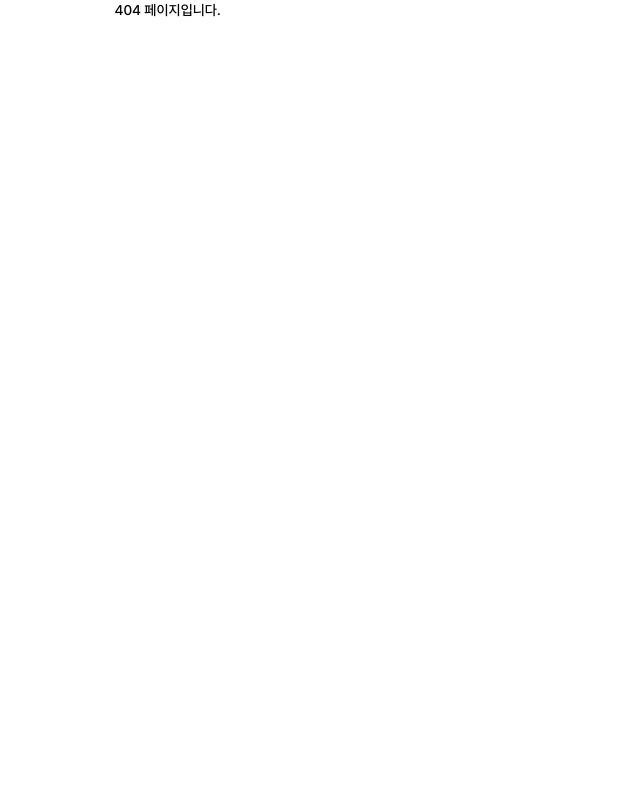
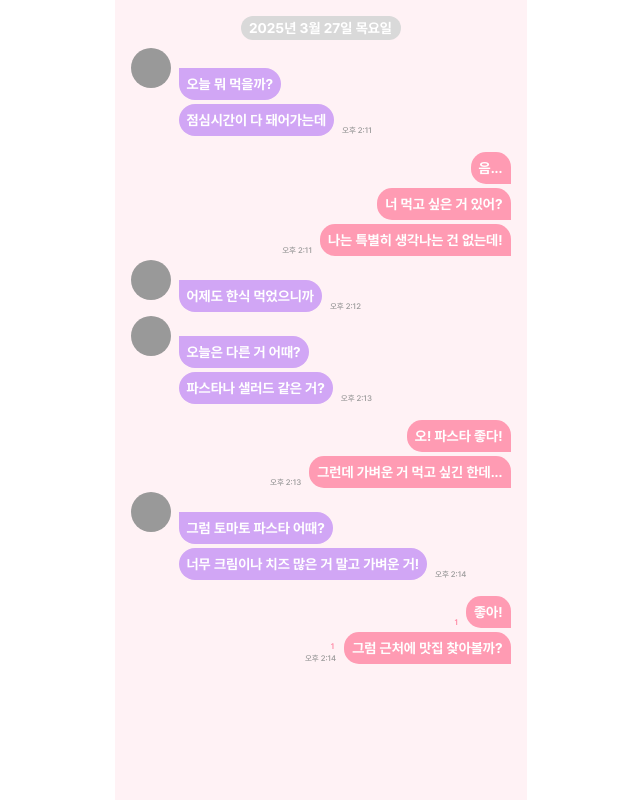
Before and after one commit to LoFin-official/LoFin-FE, a Next.js app: page /chat/chatting in a window 1280 px wide. Before the commit this address had no page. Shown: the whole page, without its empty margins (312-952 px from the left). Built offline with nearby package versions, Linux system fonts and the light colour scheme.

Commit message:
[🌟 Feat] 공통 컴포넌트 : 채팅 아이템

```diff
--- /dev/null
+++ b/src/components/shared/ChattingItem.tsx
@@ -0,0 +1,69 @@
+import React from 'react';
+
+// 메시지 타입 정의
+export enum MessageType {
+  SENT = 'SENT',
+  RECEIVED = 'RECEIVED',
+}
+
+interface MessageGroupProps {
+  messages: { text: string; isRead: boolean }[];
+  type: MessageType;
+  time: string;
+}
+
+// 메시지 그룹 컴포넌트 - 프로필 이미지 위로 띄우기 적용
+export const MessageGroup: React.FC<MessageGroupProps> = ({ messages, type, time }) => {
+  const isSent = type === MessageType.SENT;
+
+  return (
+    <div className='mb-4'>
+      {messages.map((message, index) => {
+        const isFirstMessage = index === 0;
+        const isLastMessage = index === messages.length - 1;
+        const isSecondMessage = index === 1; // 두 번째 메시지 확인
+
+        return (
+          <div key={index} className={`flex items-end ${isSent ? 'justify-end' : 'justify-start'} mt-1`}>
+            {/* 읽지 않은 메시지 표시 및 시간 */}
+            {isSent && (
+              <div className='flex flex-col items-center mr-2'>
+                {!message.isRead && <div className='text-[8px] text-[#FF7A99] ml-6'>1</div>} {/* 읽지 않은 메시지에만 1 표시 */}
+                {isLastMessage && time && <div className='text-[8px] text-[#999999]'>{time}</div>} {/* 시간 표시 */}
+              </div>
+            )}
+
+            {/* 프로필 이미지 (첫 메시지의 RECEIVED만) */}
+            {isFirstMessage && !isSent && (
+              <div className='relative mr-2'>
+                <div
+                  className='w-10 h-10 rounded-full bg-[#999999] flex items-center justify-center'
+                  style={{ transform: 'translateY(-12px)' }} // 프로필 이미지를 위로 4px 이동
+                ></div>
+              </div>
+            )}
+
+            {/* 프로필 공간 (첫 메시지가 아닌 RECEIVED만) */}
+            {!isFirstMessage && !isSent && <div className='w-10 mr-2'></div>}
+
+            {/* 메시지 내용 */}
+            <div
+              className={`h-8 px-2 py-1 text-[#ffffff] font-bold flex items-center justify-center ${
+                isSent
+                  ? 'bg-[#FF9BB3] rounded-tl-[15px] rounded-tr-[15px] rounded-bl-[15px]' // SENT 메시지
+                  : isSecondMessage
+                    ? 'bg-[#D1A6F5] rounded-full' // RECEIVED 두 번째 메시지: 4방면 모두 둥글게
+                    : 'bg-[#D1A6F5] rounded-tr-[18px] rounded-bl-[18px] rounded-br-[18px]' // RECEIVED 기본 메시지
+              }`}
+            >
+              {message.text}
+            </div>
+
+            {/* 시간 표시 (RECEIVED 메시지는 오른쪽에) */}
+            {!isSent && isLastMessage && time && <div className='text-[8px] text-[#999999] ml-2'>{time}</div>}
+          </div>
+        );
+      })}
+    </div>
+  );
+};
--- /dev/null
+++ b/src/pages/chat/chatting.tsx
@@ -0,0 +1,88 @@
+import React, { useState } from 'react';
+import { MessageGroup, MessageType } from '@/components/shared/ChattingItem';
+
+// 채팅 데이터 인터페이스 정의
+interface ChatMessage {
+  type: MessageType;
+  messages: { text: string; isRead: boolean }[]; // 메시지 단위로 isRead 추가
+  time: string;
+}
+
+export default function ChatPage(): React.ReactElement {
+  const [chatData] = useState<ChatMessage[]>([
+    {
+      type: MessageType.RECEIVED,
+      messages: [
+        { text: '오늘 뭐 먹을까?', isRead: true },
+        { text: '점심시간이 다 돼어가는데', isRead: true },
+      ],
+      time: '오후 2:11',
+    },
+    {
+      type: MessageType.SENT,
+      messages: [
+        { text: '음...', isRead: true },
+        { text: '너 먹고 싶은 거 있어?', isRead: true },
+        { text: '나는 특별히 생각나는 건 없는데!', isRead: true },
+      ],
+      time: '오후 2:11',
+    },
+    {
+      type: MessageType.RECEIVED,
+      messages: [{ text: '어제도 한식 먹었으니까', isRead: true }],
+      time: '오후 2:12',
+    },
+    {
+      type: MessageType.RECEIVED,
+      messages: [
+        { text: '오늘은 다른 거 어때?', isRead: true },
+        { text: '파스타나 샐러드 같은 거?', isRead: true },
+      ],
+      time: '오후 2:13',
+    },
+    {
+      type: MessageType.SENT,
+      messages: [
+        { text: '오! 파스타 좋다!', isRead: true },
+        { text: '그런데 가벼운 거 먹고 싶긴 한데...', isRead: true },
+      ],
+      time: '오후 2:13',
+    },
+    {
+      type: MessageType.RECEIVED,
+      messages: [
+        { text: '그럼 토마토 파스타 어때?', isRead: true },
+        { text: '너무 크림이나 치즈 많은 거 말고 가벼운 거!', isRead: true },
+      ],
+      time: '오후 2:14',
+    },
+    {
+      type: MessageType.SENT,
+      messages: [
+        { text: '좋아!', isRead: false }, // 읽지 않은 메시지
+        { text: '그럼 근처에 맛집 찾아볼까?', isRead: false }, // 읽지 않은 메시지
+      ],
+      time: '오후 2:14',
+    },
+  ]);
+
+  return (
+    <div className='flex flex-col h-screen bg-[#FFD9E1] bg-opacity-35'>
+      {/* 날짜 표시 */}
+      <div className='px-2 py-[2px] w-40 h-6 relative bg-[#D9D9D9] rounded-[20px] overflow-hidden mx-auto mt-4'>
+        <div className='w-36 h-5 left-[8px] top-[2px] absolute flex items-center justify-center text-[#ffffff] text-sm font-bold leading-normal'>
+          2025년 3월 27일 목요일
+        </div>
+      </div>
+
+      {/* 채팅 메시지 영역 */}
+      <div className='flex-1 p-4 overflow-y-auto'>
+        <div className='max-w-md mx-auto'>
+          {chatData.map((chat, index) => (
+            <MessageGroup key={index} messages={chat.messages} type={chat.type} time={chat.time} />
+          ))}
+        </div>
+      </div>
+    </div>
+  );
+}
```
